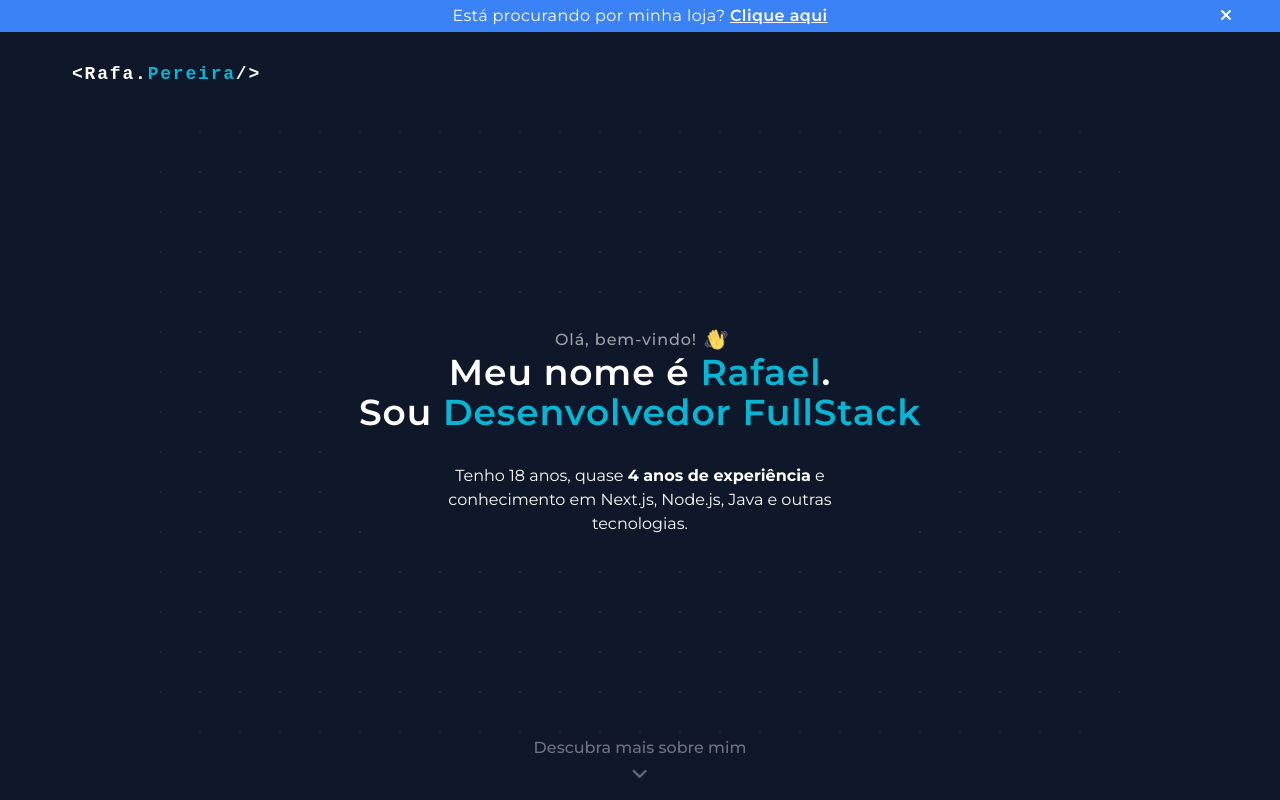
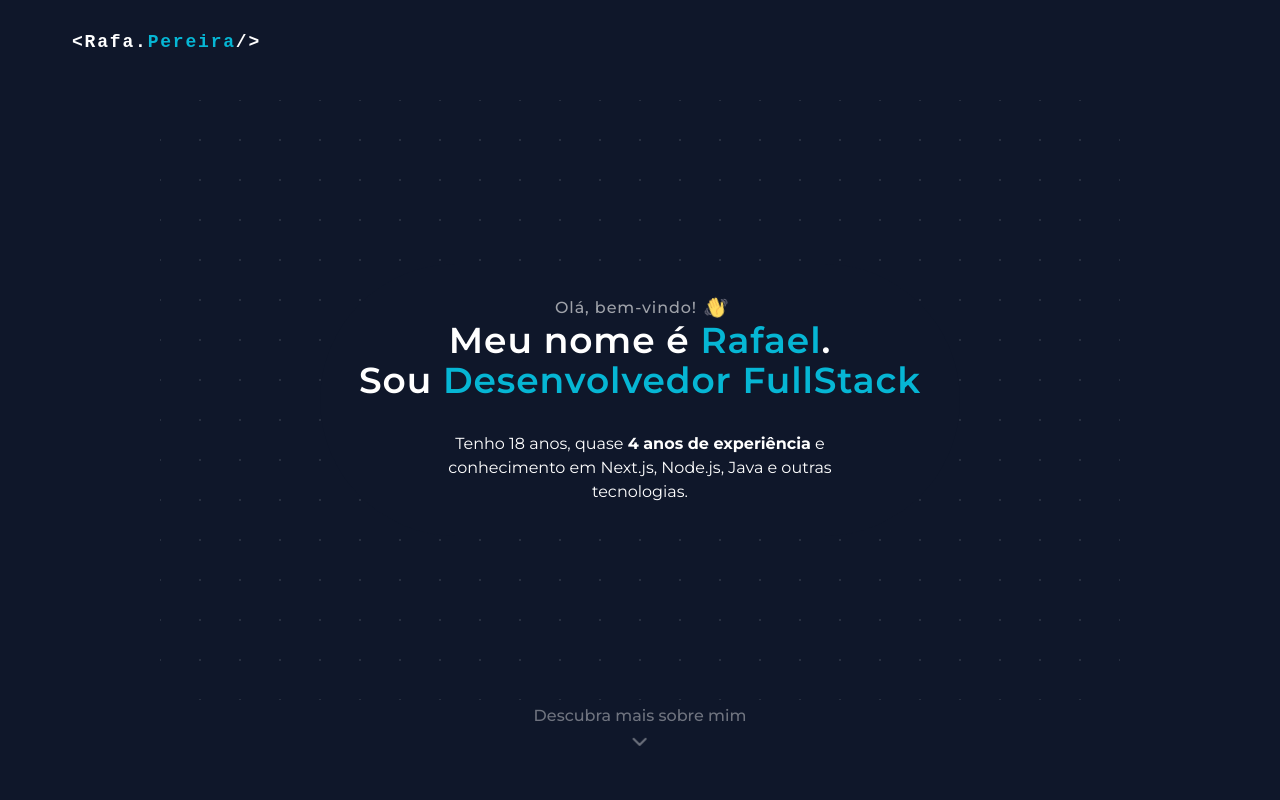
Before and after one commit to HeyyCzer/rafaelpereira.me, a Next.js app: page / in a window 1280 px wide. Shown: the top 800 px of the page. Built offline with nearby package versions, Linux system fonts and the light colour scheme.

Commit message:
removido banner

```diff
--- a/src/app/layout.tsx
+++ b/src/app/layout.tsx
@@ -2,7 +2,6 @@ import type { Metadata } from "next";
 import "./globals.css";
 
 // Fix FontAwesome Icons showing up as giant icons
-import Banner from "@/components/Banner";
 import Navbar from "@/components/Navbar";
 import { config } from '@fortawesome/fontawesome-svg-core';
 import '@fortawesome/fontawesome-svg-core/styles.css';
@@ -23,16 +22,6 @@ export default function RootLayout({
 	return (
 		<html lang="pt">
 			<body>
-				<Banner bannerId="store">
-					Está procurando por minha loja?{" "}
-					<Link
-						className="font-semibold underline"
-						href="https://heyyshop.com.br"
-					>
-						Clique aqui
-					</Link>
-				</Banner>
-
 				<Navbar />
 
 				{children}
```
